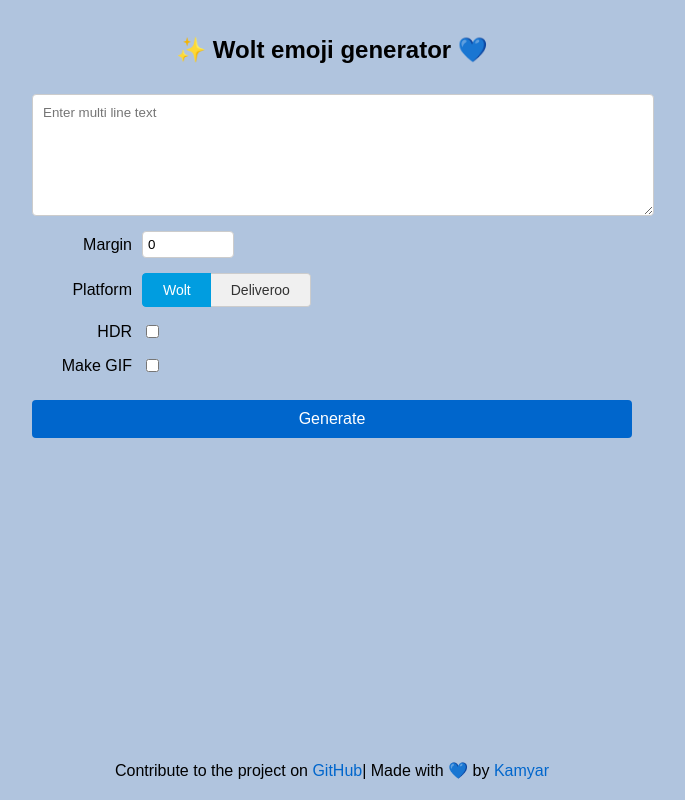
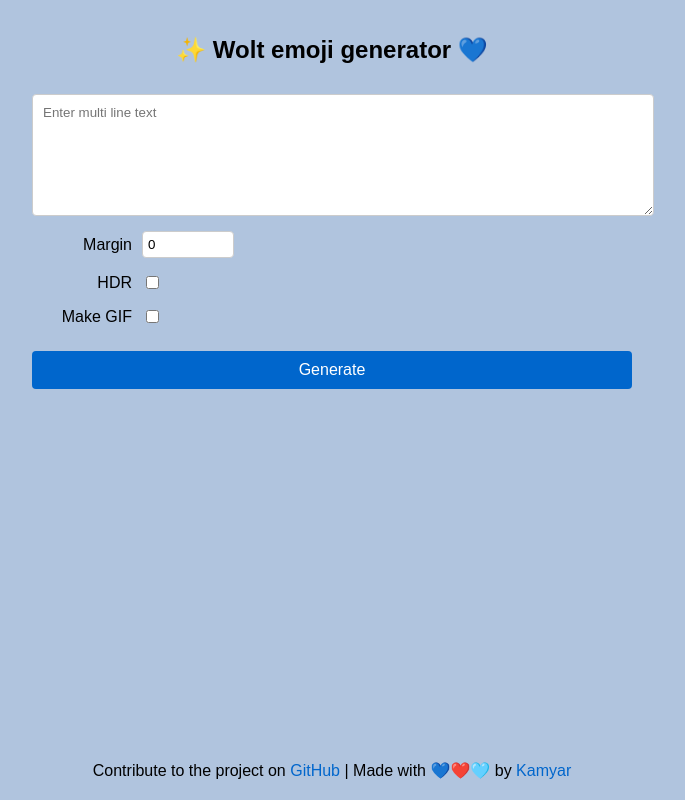
Before and after one commit to kamyar/emoji-maker, a React (Create React App) app in the folder webapp/: page / in a window 1280 px wide. Shown: the whole page, without its empty margins (308-993 px from the left). Built offline with nearby package versions, Linux system fonts and the light colour scheme.

Commit message:
Hide the surprise until the time

```diff
--- a/webapp/src/App.tsx
+++ b/webapp/src/App.tsx
@@ -11,7 +11,7 @@
       </div>
       <footer className="footer">
         Contribute to the project on <a href="https://github.com/kamyar/emoji-maker/">GitHub</a>
-        | Made with 💙 by <a href="https://kamy.me">Kamyar</a>
+         {" | Made with 💙❤️🩵 by "}<a href="https://kamy.me">Kamyar</a>
       </footer>
     </div>
   );
--- a/webapp/src/components/EmojiGenerator.css
+++ b/webapp/src/components/EmojiGenerator.css
@@ -46,41 +46,48 @@
 
 .toggle-button {
   padding: 8px 20px;
-  background-color: #f0f0f0;
-  color: #333;
+  color: white;
   border: 1px solid #ccc;
   cursor: pointer;
   font-size: 14px;
   margin-top: 0;
   transition: all 0.3s ease;
+  opacity: 0.5;
 }
 
 .toggle-button:first-child {
   border-radius: 4px 0 0 4px;
   border-right: none;
+  background-color: rgb(0, 157, 224);
+  border-color: rgba(0, 157, 224, 0.5);
 }
 
 .toggle-button:last-child {
   border-radius: 0 4px 4px 0;
   border-left: none;
+  background-color: #00CDBC;
+  border-color: rgba(0, 205, 188, 0.5);
 }
 
 .toggle-button:hover:not(.active) {
-  background-color: #e0e0e0;
+  opacity: 0.7;
 }
 
 .toggle-button.active {
   color: white;
+  opacity: 1;
 }
 
 .toggle-button.active:first-child {
   background-color: rgb(0, 157, 224);
-  border-color: rgb(0, 157, 224);
+  border-color: rgb(0, 120, 170);
+  border-right: 1px solid rgb(0, 120, 170);
 }
 
 .toggle-button.active:last-child {
   background-color: #00CDBC;
-  border-color: #00CDBC;
+  border-color: #009a8f;
+  border-left: 1px solid #009a8f;
 }
 
 .gif-settings {
--- a/webapp/src/components/EmojiGenerator.tsx
+++ b/webapp/src/components/EmojiGenerator.tsx
@@ -27,6 +27,23 @@
   const [imageUrl, setImageUrl] = useState<string>('');
   const [showToast, setShowToast] = useState(false);
   const [showValidationToast, setShowValidationToast] = useState(false);
+
+  // Check if platform selector should be visible (after Nov 19, 2025 12:30 PM Berlin time OR with URL param)
+  const isPlatformSelectorVisible = () => {
+    // Check URL parameter
+    const urlParams = new URLSearchParams(window.location.search);
+    const welcomeRoo = urlParams.get('welcome_roo');
+    if (welcomeRoo === 'to_stdout') {
+      return true;
+    }
+
+    // Check date
+    const now = new Date();
+    // Berlin time: Nov 19, 2025 12:30 PM (CET/CEST is UTC+1/UTC+2)
+    // Using UTC: Nov 19, 2025 11:30 AM (assuming CET, UTC+1)
+    const revealDate = new Date('2025-11-19T11:30:00Z');
+    return now >= revealDate;
+  };
 
   const handleSubmit = async (e: FormEvent) => {
     e.preventDefault();
@@ -79,6 +96,7 @@
           />
         </div>
 
+        {isPlatformSelectorVisible() && (
           <div className="form-group">
             <label>Platform</label>
             <div className="toggle-buttons">
@@ -98,6 +116,7 @@
               </button>
             </div>
           </div>
+        )}
 
         <div className="form-group">
           <label htmlFor="hdr">HDR</label>
```
Lines whose indentation alone changed are shown as unchanged.
